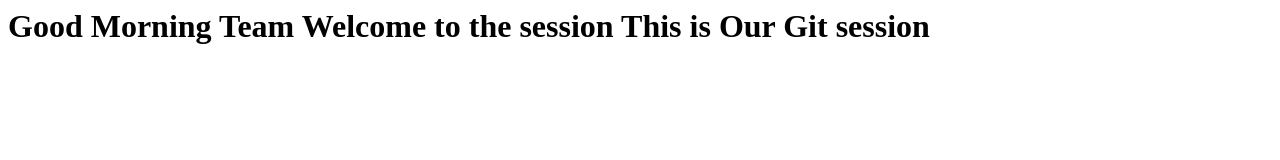
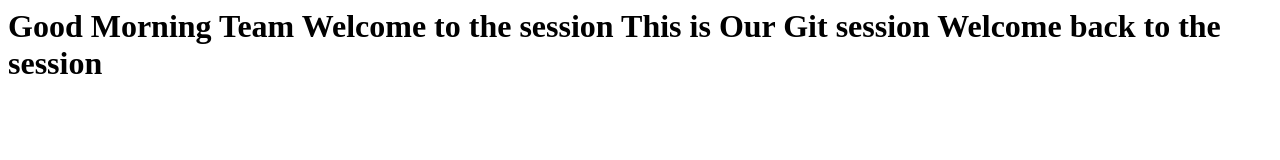
Before and after one commit to Anbusakth/Medical-Project, a plain HTML site: page index.html in a window 1280 px wide. Drawn offline with Linux system fonts and the light colour scheme.

Commit message:
files are altered

```diff
--- a/index.html
+++ b/index.html
@@ -1,4 +1,5 @@
 <h1>
 	Good Morning Team Welcome to the session
 	This is Our Git session
+	Welcome back to the session
 </h1>
```
Also changed, not shown: 1 other file.
